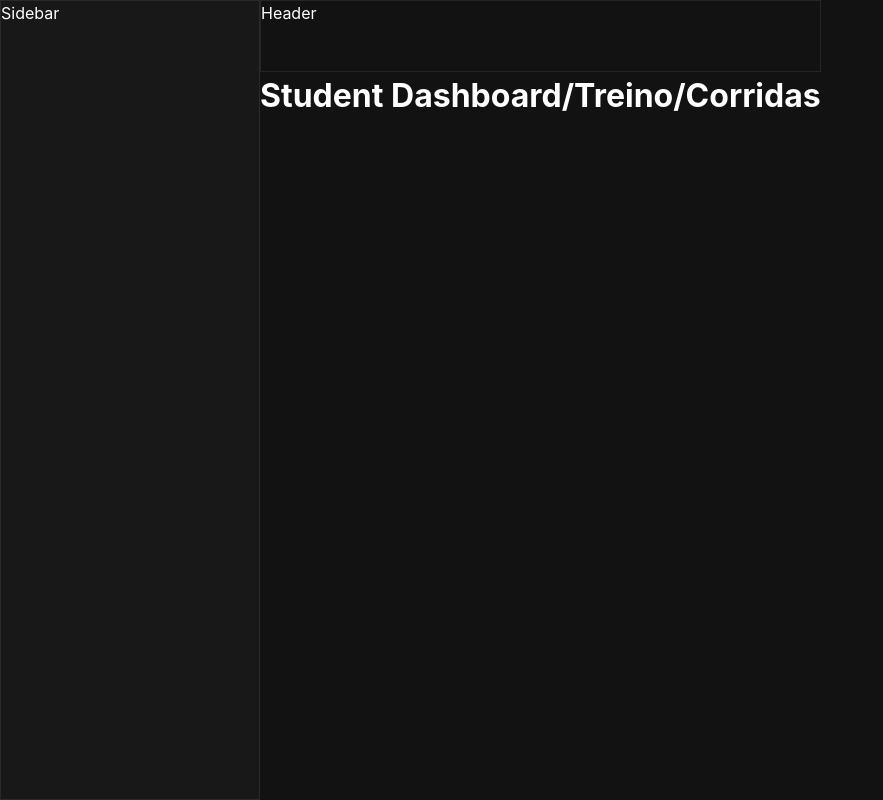
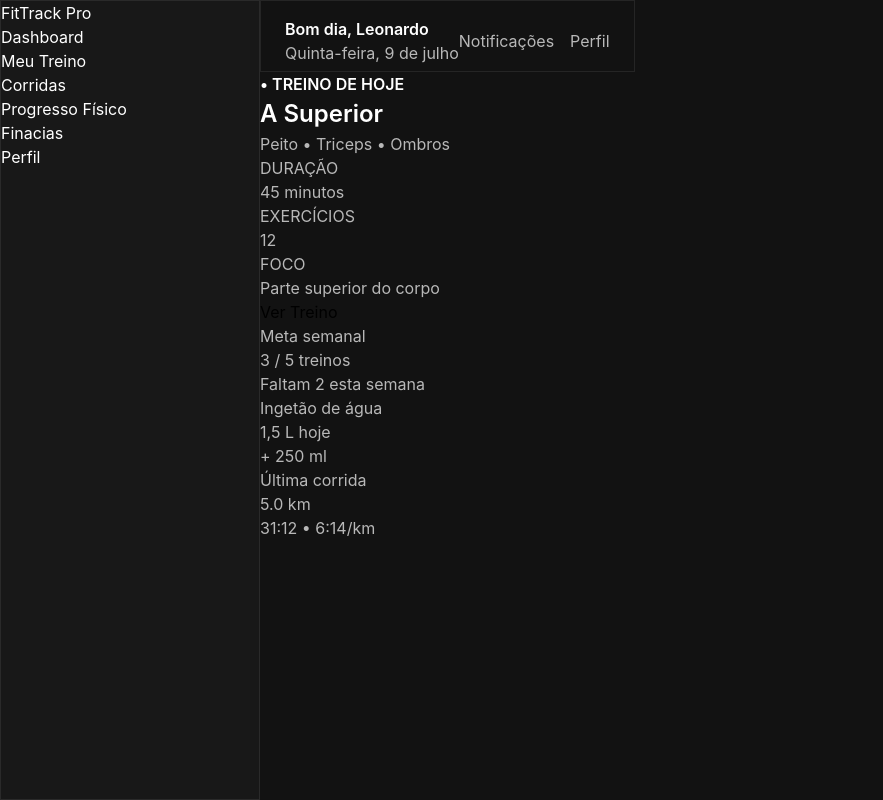
Before and after one commit to leocodes-al/fittrack-pro, a React (Vite) app: page / in a window 1280 px wide. Shown: the whole page, without its empty margins (0-883 px from the left). Built offline with nearby package versions, Linux system fonts and the light colour scheme.

Commit message:
Desenvolvendo a estrutura base do Dashboard do Aluno

```diff
--- a/package.json
+++ b/package.json
@@ -11,7 +11,8 @@
   },
   "dependencies": {
     "react": "^19.2.7",
-    "react-dom": "^19.2.7"
+    "react-dom": "^19.2.7",
+    "react-router-dom": "^7.18.1"
   },
   "devDependencies": {
     "@eslint/js": "^10.0.1",
--- a/src/components/Header/Header.css
+++ b/src/components/Header/Header.css
@@ -1,5 +1,22 @@
-.header {
+.content-header {
   height: var(--header-height);
   width: 100%;
   border: var(--border-default);
 }
+
+.header {
+  display: flex;
+  justify-content: space-between;
+  padding: 0 var(--space-lg);
+  margin-top: var(--space-md);
+
+}
+
+.header__actions {
+  display: flex;
+  gap: var(--space-md);
+}
+
+.header__actions button {
+  color: var(--text-secondary);
+}
--- a/src/components/Header/Header.jsx
+++ b/src/components/Header/Header.jsx
@@ -2,8 +2,21 @@ import "./Header.css"
 
 function Header() {
   return (
-    <div className="header">
-      <header>Header</header>
+    <div className="content-header">
+
+      <header className="header">
+
+        <div className="header__info">
+          <h4>Bom dia, Leonardo</h4>
+          <p>Quinta-feira, 9 de julho</p>
+        </div>
+
+        <div className="header__actions">
+          <button>Notificações</button>
+          <button>Perfil</button>
+        </div>
+
+      </header>
 
     </div>
   );
--- a/src/components/Sidebar/Sidebar.jsx
+++ b/src/components/Sidebar/Sidebar.jsx
@@ -1,12 +1,29 @@
 import "./Sidebar.css";
 
 function Sidebar() {
+
+  const lista_sidebar = ["Dashboard", "Meu Treino", "Corridas", "Progresso Físico", "Finacias", "Perfil"]
+
   return (
-    <div className="sidebar">
+    <aside className="sidebar">
 
-      <aside>Sidebar</aside>
+      <div className="sidebar__logo">
+        FitTrack Pro
+      </div>
 
-    </div>
+      <nav className="sidebar__nav">
+        <ul>
+
+          {lista_sidebar.map((item, index) => (
+            <li key={index}>
+              <a href="#">{item}</a>
+            </li>
+          ))}
+
+        </ul>
+      </nav>
+
+    </aside>
   );
 }
 
--- a/src/layouts/StudentLayout/StudentLayout.css
+++ b/src/layouts/StudentLayout/StudentLayout.css
@@ -9,5 +9,4 @@
 
 .container {
   max-width: var(--max-width);
-  margin: 0 auto;
 }
--- a/src/layouts/StudentLayout/StudentLayout.jsx
+++ b/src/layouts/StudentLayout/StudentLayout.jsx
@@ -1,5 +1,6 @@
 import Sidebar from "../../components/Sidebar/Sidebar"
 import Header from "../../components/Header/Header"
+import Dashboard from "../../pages/Dashboard/Dashboard"
 
 import "./StudentLayout.css"
 
@@ -10,18 +11,14 @@ function StudentLayout() {
       <Sidebar />
 
       <div className="student-layout__content">
-
-        <header className="student-layout__header">
           <Header />
-        </header>
 
         <main className="student-layout__main">
           <div className="container">
-            <h1>Student Dashboard/Treino/Corridas</h1>
+            <Dashboard />
           </div>
 
         </main>
-
       </div>
     </div>
   );
--- /dev/null
+++ b/src/pages/Dashboard/Dashboard.css
@@ -0,0 +1,4 @@
+
+.dashboard {
+  width: 100%;
+}
--- /dev/null
+++ b/src/pages/Dashboard/Dashboard.jsx
@@ -0,0 +1,61 @@
+import "./Dashboard.css"
+
+function Dashboard() {
+  return (
+    <section className="dashboard">
+
+      <div className="dashboard__main">
+
+        <div className="dashboard__title">
+          <h4>• TREINO DE HOJE</h4>
+          <h2>A Superior</h2>
+          <p>Peito • Triceps • Ombros</p>
+        </div>
+
+        <div className="dashboard__stats">
+          <div className="dashboard__duration">
+            <p>DURAÇÃO</p>
+            <p>45 minutos</p>
+          </div>
+
+          <div className="dashboard__exercises">
+            <p>EXERCÍCIOS</p>
+            <p>12</p>
+          </div>
+
+          <div className="dashboard__focus">
+            <p>FOCO</p>
+            <p>Parte superior do corpo</p>
+          </div>
+        </div>
+
+        <button>Ver Treino</button>
+      </div>
+
+      <div className="dashboard__info">
+
+        <div className="dashboard_week">
+          <p>Meta semanal</p>
+          <p>3 / 5 treinos</p>
+          <p>Faltam 2 esta semana</p>
+        </div>
+
+        <div className="dashboard__water">
+          <p>Ingetão de água</p>
+          <p>1,5 L hoje</p>
+          <p>+ 250 ml</p>
+        </div>
+
+        <div className="dashboard__last-run">
+          <p>Última corrida</p>
+          <p>5.0 km</p>
+          <p>31:12 • 6:14/km</p>
+        </div>
+
+      </div>
+
+    </section>
+  );
+}
+
+export default Dashboard
--- a/styles/variable.css
+++ b/styles/variable.css
@@ -40,13 +40,13 @@
 
   /* ============= SPACING ============= */
 
-  --space-xs: 4px;
-  --space-sm: 8px;
-  --space-md: 16px;
-  --space-lg: 24px;
-  --space-xl: 32px;
-  --space-2xl: 40px;
-  --space-3xl: 48px;
+  --space-xs: 4px;    /*spaçamentos muito pequenos (ícones, badges, pequenos ajustes)*/
+  --space-sm: 8px;    /*Espaçamentos entre elementos pequenos (ícones, labels, botões)*/
+  --space-md: 16px;   /*Espaçamento padrão da aplicação (padding de cards, formulários e componentes */
+  --space-lg: 24px;   /*Separação entre grupos de componentes*/
+  --space-xl: 32px;   /*Espaçamento entre seções principais e padding de páginas*/
+  --space-2xl: 40px;  /*Separação entre grandes blocos de conteúdo*/
+  --space-3xl: 48px;  /*Espaçamento máximo utilizado no sistema*/
 
   /* ============= LAYOUT ============= */
 
```
Also changed, not shown: 1 other file (tests, documents, lock files or other folders).
